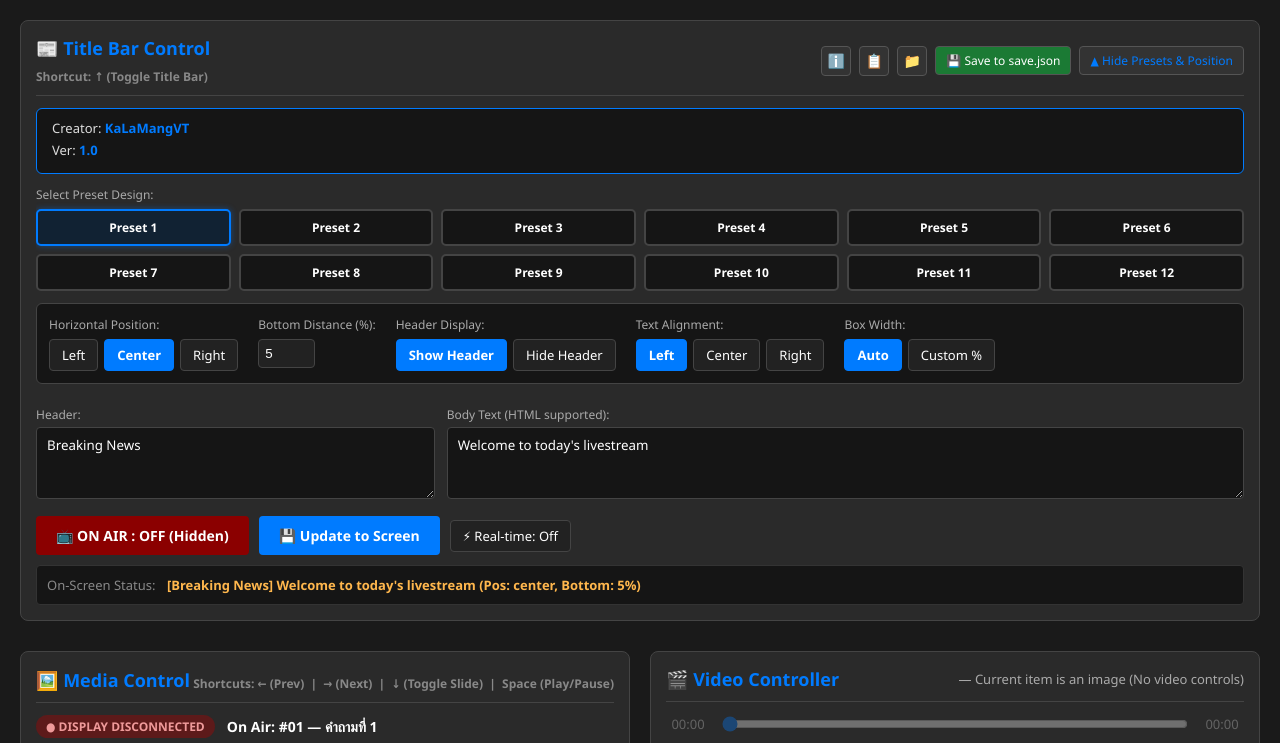
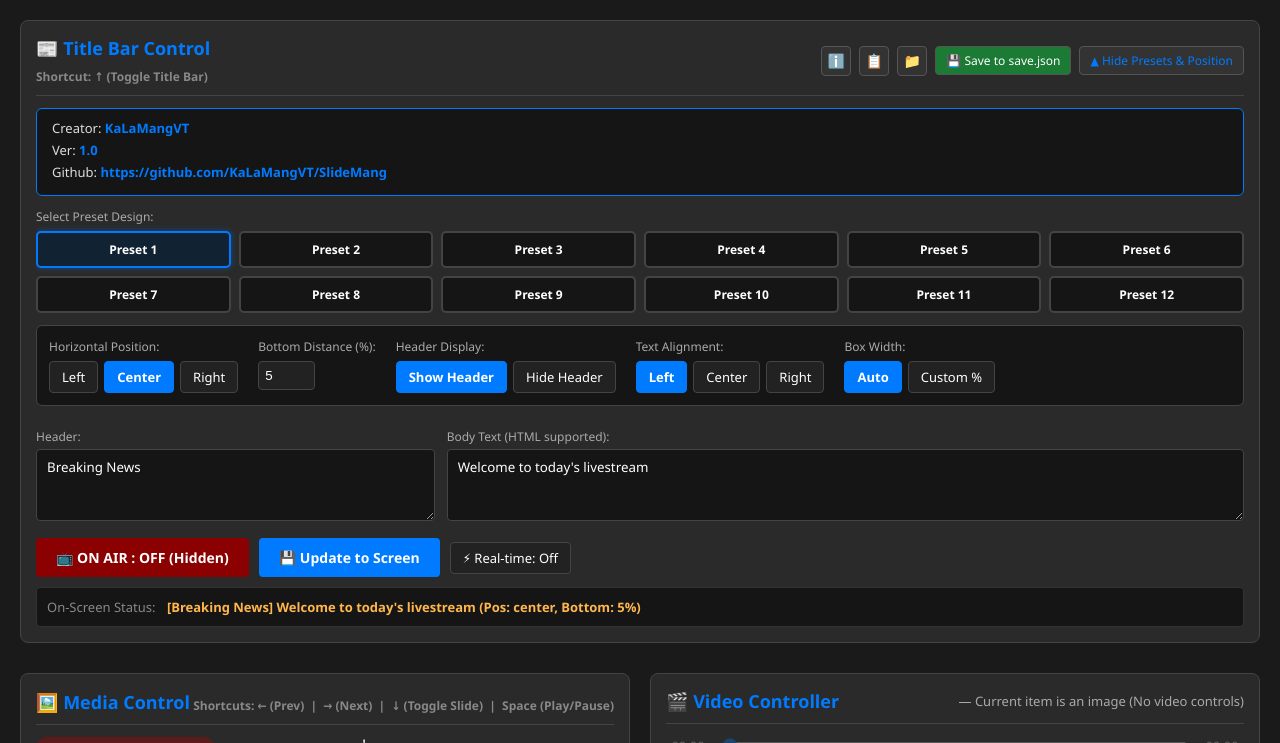
Before and after one commit to KaLaMangVT/SlideMang, a plain HTML site: page SlideMang_EN/controller.html in a window 1280 px wide. Both pictures are taken after a click on the button "ℹ️". Shown: the top 743 px of the page. Drawn offline with Linux system fonts and the light colour scheme.

Commit message:
Update Desc

```diff
--- a/SlideMang_EN/controller.html
+++ b/SlideMang_EN/controller.html
@@ -166,6 +166,7 @@
         <div id="credit-container" class="credit-box">
             <div>Creator: <span>KaLaMangVT</span></div>
             <div>Ver: <span>1.0</span></div>
+            <div>Github: <span>https://github.com/KaLaMangVT/SlideMang</span></div>
         </div>
 
         <div id="settings-collapsible-panel" class="collapsible-content">
```
Also changed, not shown: SlideMang_TH/controller.html (+1 -0 lines), README.md.
